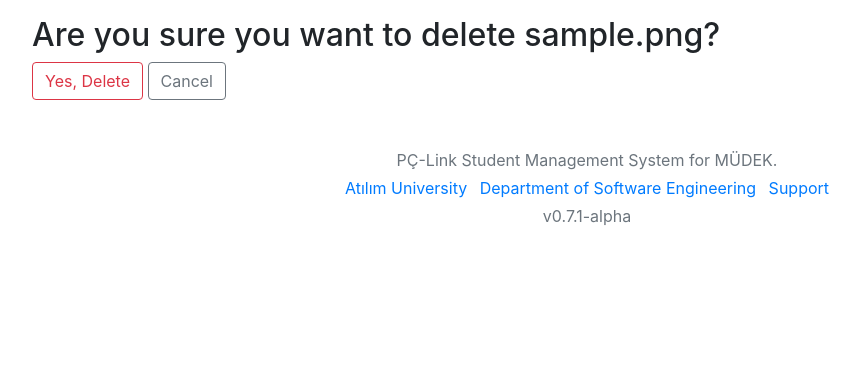
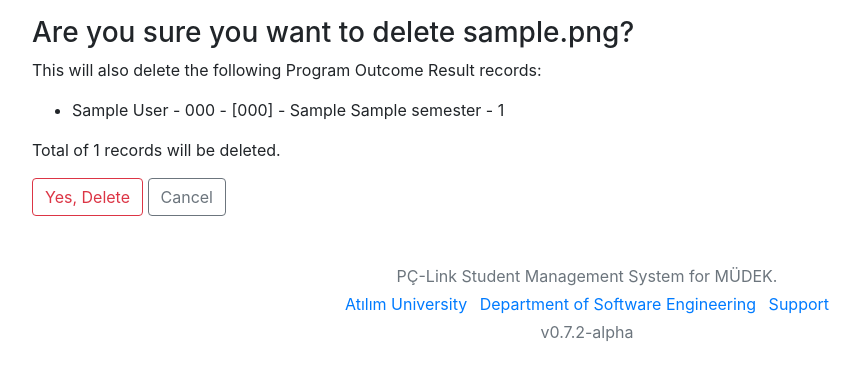
Before and after one commit to tustunkok/pc-link, a Django app: page /manage/1/delete/ in a window 1280 px wide. Shown: the part 65-445 px from the top of the page, without its empty margins (53-913 px from the left). Run offline with Django 3.2, Linux system fonts and the light colour scheme; a user stored in the database is signed in; tables that the repository leaves empty hold one stand-in row (values such as "Sample post"); parts of the project's set-up code (start-up, migrations or seed data) failed here and were passed over; some libraries are stand-ins or nearby versions.

Commit message:
Update v0.7.2-alpha: Delete operation for uploaded files are now working as expected. The calculation of PÇ averages are changed.

```diff
--- a/pc_calculator/templates/pc_calculator/confirm_delete.html
+++ b/pc_calculator/templates/pc_calculator/confirm_delete.html
@@ -4,7 +4,14 @@
 
 <form method="POST">
     {% csrf_token %}
-    <h2>Are you sure you want to delete {{ object.filename }}?</h2>
+    <h3>Are you sure you want to delete {{ object.filename }}?</h3>
+    <p>This will also delete the following Program Outcome Result records:</p>
+    <ul>
+        {% for por in por_objects %}
+            <li>{{ por }}</li>
+        {% endfor %}
+    </ul>
+    <p>Total of {{ por_objects|length }} records will be deleted.</p>
     <button type="submit" class="btn btn-outline-danger">Yes, Delete</button>
     <a class="btn btn-outline-secondary" href="{% url 'pc-calc:manage' %}">Cancel</a>
 </form>
--- a/pc_calculator/templates/pc_calculator/manage.html
+++ b/pc_calculator/templates/pc_calculator/manage.html
@@ -9,6 +9,7 @@
             <thead>
                 <tr>
                     <th scope="col">File Name</th>
+                    <th scope="col">Course</th>
                     <th scope="col">Semester</th>
                     <th scope="col">Operation</th>
                 </tr>
@@ -17,8 +18,9 @@
                 {% for file in page_obj %}
                     <tr>
                         <td>{{ file.filename }}</td>
+                        <td>{{ file.course }}</td>
                         <td>{{ file.semester }}</td>
-                        <td><a href="{% url 'pc-calc:update' file.id %}">Edit</a> | <a href="{% url 'pc-calc:delete' file.id %}">Delete (<b>Do not use!</b>)</a></td>
+                        <td><a href="{% url 'pc-calc:update' file.id %}">Edit</a> | <a href="{% url 'pc-calc:delete' file.id %}">Delete</a></td>
                     </tr>
                 {% endfor %}
             </tbody>
--- a/pc_calculator/templates/pc_calculator/report.html
+++ b/pc_calculator/templates/pc_calculator/report.html
@@ -41,6 +41,10 @@
                     </select>
                 </div>
             </form>
+            <div class="alert alert-warning" role="alert">
+                Preview of the report is a work in progress and does not work as expected. <strong>To see the correct PÇ
+                averages of students, please export the report as CSV.</strong>
+            </div>
         </div>
     </div>
     <div class="row">
--- a/pc_calculator/views.py
+++ b/pc_calculator/views.py
@@ -2,9 +2,11 @@ from django.shortcuts import render, get_object_or_404
 from django.contrib import messages
 from django.views import generic
 from django.urls import reverse_lazy
+from django.http import HttpResponse
 from django.contrib.auth.decorators import login_required
 from django.contrib.auth.mixins import LoginRequiredMixin
 from django.core.mail import send_mail
+from django.db.models import Q
 
 from rest_framework import mixins
 from rest_framework import generics
@@ -17,6 +19,7 @@ from pc_calculator.models import *
 from pc_calculator.serializers import *
 from pc_calculator.forms import *
 from pc_calculator.utils import *
+from pc_link_rest.settings import MEDIA_ROOT
 
 import datetime
 import logging
@@ -82,7 +85,22 @@ class ProgramOutcomeFileDeleteView(LoginRequiredMixin, generic.DeleteView):
     model = ProgramOutcomeFile
     success_url = reverse_lazy('pc-calc:manage')
     template_name = 'pc_calculator/confirm_delete.html'
-    permission_classes = [IsAuthenticated]
+
+    def get_context_data(self, **kwargs):
+        context = super().get_context_data(**kwargs)
+        self.object = self.get_object()
+        context['por_objects'] = ProgramOutcomeResult.objects.filter(semester=self.object.semester, course=self.object.course)
+        return context
+
+    def delete(self, request, *args, **kwargs):
+        self.object = self.get_object()
+
+        po_results = ProgramOutcomeResult.objects.filter(semester=self.object.semester, course=self.object.course)
+        os.remove(os.path.join(MEDIA_ROOT, str(self.object.pc_file)))
+        po_results.delete()
+
+        return super().delete(request, *args, **kwargs)
+        # return redirect(self.get_success_url())
 
 def help(request):
     return render(request, 'pc_calculator/help.html')
@@ -106,7 +124,7 @@ def upload_program_outcome_file(request):
         if upload_result[0]:
             messages.success(request, 'Program Outcome file is successfuly uploaded.')
             send_mail(
-                f'[PÇ-Link Program Outcome Upload]: {course_code}',
+                f'[PÇ-Link]:  Program Outcome Upload for {course_code}',
 f'''
 The following file has been SUBMITTED.
 ======================================================================
@@ -143,11 +161,18 @@ def export(request):
         for po in ProgramOutcome.objects.all():
             por = ProgramOutcomeResult.objects.filter(
                 student=student,
-                program_outcome=po).aggregate(Avg("satisfaction"))
-            if por["satisfaction__avg"] is not None:
-                poas.append(round(por["satisfaction__avg"]))
+                program_outcome=po
+            )
+            total_number_of_courses = len(po.course_set.all())
+
+            if len(por) == 0:
+                poas.append('NA')
             else:
-                poas.append('NA')
+                satisfied_pors = por.filter(satisfaction=1)
+                if len(satisfied_pors) >= round(total_number_of_courses / 2):
+                    poas.append(1)
+                else:
+                    poas.append(0)
 
         records.append([student.no, student.name] + poas)
     writer.writerows(records)
--- a/templates/base.html
+++ b/templates/base.html
@@ -36,7 +36,7 @@
         <li class="list-inline-item"><a href="https://www.atilim.edu.tr/se/">Department of Software Engineering</a></li>
         <li class="list-inline-item"><a href="mailto:tolga.ustunkok@atilim.edu.tr">Support</a></li>
       </ul>
-      <p>v0.7.1-alpha</p>
+      <p>v0.7.2-alpha</p>
     </footer>
     <script src="{% static 'pc_calculator/js/jquery.min.js' %}"></script>
     <script src="{% static 'pc_calculator/bootstrap/js/bootstrap.min.js' %}"></script>
```
Also changed, not shown: pc_calculator/utils.py (+25 -13 lines).
